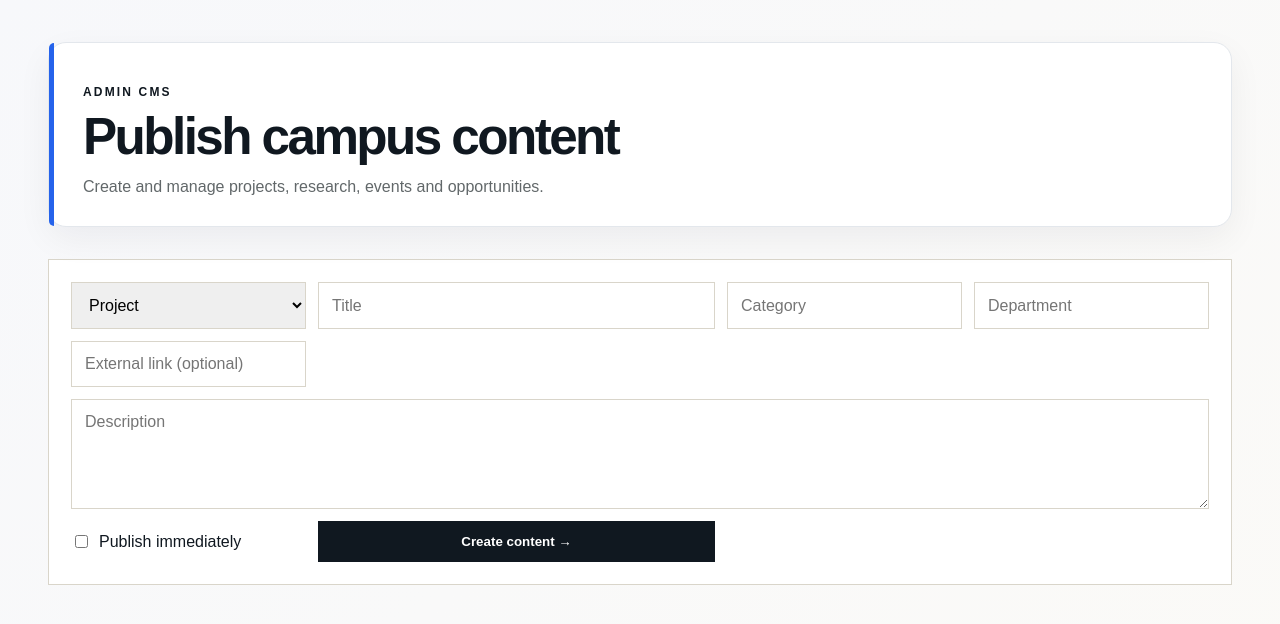
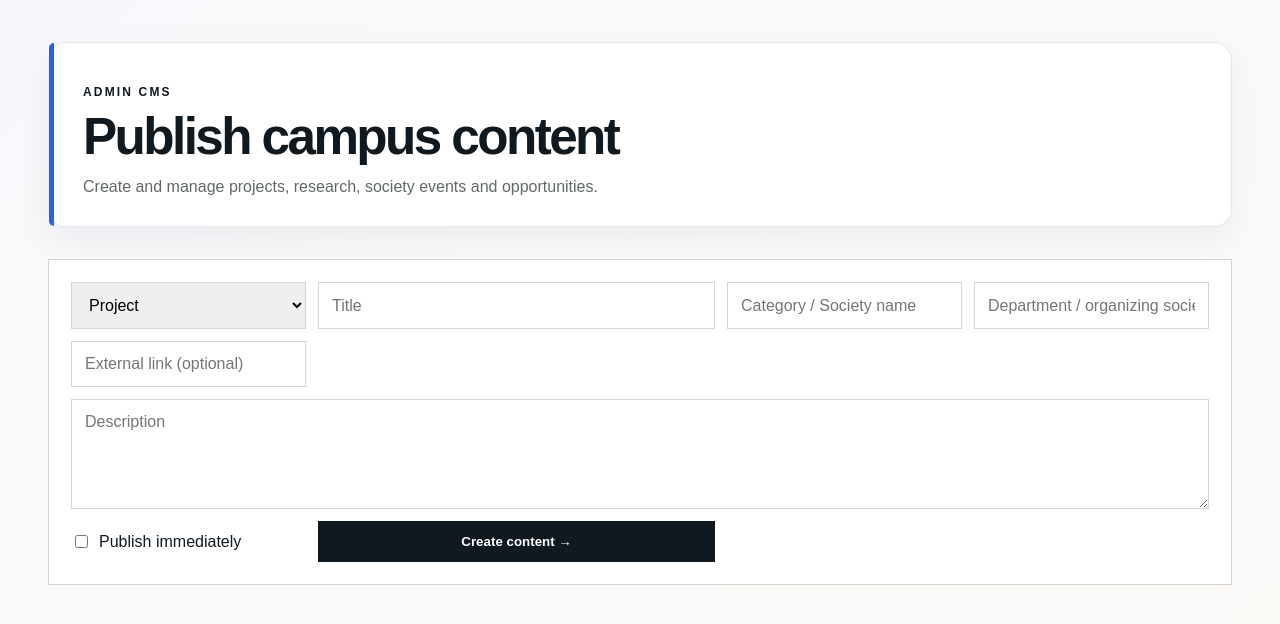
Before and after one commit to Tanishak1/RKGITM-Achievement-Hub, a Next.js app in the folder frontend/: page /admin/content in a window 1280 px wide. Shown: the top 624 px of the page. Built offline with nearby package versions, Linux system fonts and the light colour scheme; no server answers; sample sign-in values are in the browser's storage.

Commit message:
feat: align event publishing with campus societies

```diff
--- a/frontend/app/admin/content/page.tsx
+++ b/frontend/app/admin/content/page.tsx
@@ -10,6 +10,6 @@ export default function ContentManager(){const router=useRouter();const [items,s
  async function create(e:FormEvent<HTMLFormElement>){e.preventDefault();if(!API)return;setBusy(true);const fd=new FormData(e.currentTarget);const body={type:fd.get("type"),title:fd.get("title"),description:fd.get("description"),category:fd.get("category"),department:fd.get("department"),linkUrl:fd.get("linkUrl"),published:fd.get("published")==="on"};const r=await fetch(API+"/api/content/admin",{method:"POST",headers:{"Content-Type":"application/json",Authorization:"Bearer "+token()},body:JSON.stringify(body)});setBusy(false);if(r.ok){e.currentTarget.reset();setMsg("Content saved successfully.");await load()}else setMsg("Could not save content.");}
  async function remove(id:number){if(!API||!confirm("Delete this content item?"))return;const r=await fetch(API+"/api/content/admin/"+id,{method:"DELETE",headers:{Authorization:"Bearer "+token()}});if(r.ok)setItems(v=>v.filter(x=>x.id!==id));}
  async function toggle(x:Item){if(!API)return;const r=await fetch(API+"/api/content/admin/"+x.id,{method:"PUT",headers:{"Content-Type":"application/json",Authorization:"Bearer "+token()},body:JSON.stringify({...x,published:!x.published})});if(r.ok)setItems(v=>v.map(i=>i.id===x.id?{...i,published:!i.published}:i));}
- return <main className="adminShell"><aside className="sideNav"><div className="brandMark">RA</div><div><strong>Achievement Hub</strong><small>Content Manager</small></div><nav><a href="/admin">Achievement Records</a><a className="active" href="/admin/content">Content Management</a><a href="/faculty">Verification Queue</a><a href="/">Public Website</a></nav></aside><section className="adminMain"><header className="adminTop"><div><p className="eyebrow">ADMIN CMS</p><h1>Publish campus content</h1><p>Create and manage projects, research, events and opportunities.</p></div></header>
- <form className="cmsForm" onSubmit={create}><select name="type" required defaultValue="PROJECT"><option value="PROJECT">Project</option><option value="RESEARCH">Research</option><option value="EVENT">Event</option><option value="OPPORTUNITY">Opportunity</option></select><input name="title" required placeholder="Title"/><input name="category" placeholder="Category"/><input name="department" placeholder="Department"/><input name="linkUrl" type="url" placeholder="External link (optional)"/><textarea name="description" required placeholder="Description"/><label className="publishCheck"><input type="checkbox" name="published"/> Publish immediately</label><button disabled={busy}>{busy?"Saving…":"Create content →"}</button></form>{msg&&<div className="adminNotice">{msg}</div>}
+ return <main className="adminShell"><aside className="sideNav"><div className="brandMark">RA</div><div><strong>Achievement Hub</strong><small>Content Manager</small></div><nav><a href="/admin">Achievement Records</a><a className="active" href="/admin/content">Content Management</a><a href="/faculty">Verification Queue</a><a href="/">Public Website</a></nav></aside><section className="adminMain"><header className="adminTop"><div><p className="eyebrow">ADMIN CMS</p><h1>Publish campus content</h1><p>Create and manage projects, research, society events and opportunities.</p></div></header>
+ <form className="cmsForm" onSubmit={create}><select name="type" required defaultValue="PROJECT"><option value="PROJECT">Project</option><option value="RESEARCH">Research</option><option value="EVENT">Society Event</option><option value="OPPORTUNITY">Opportunity</option></select><input name="title" required placeholder="Title"/><input name="category" placeholder="Category / Society name"/><input name="department" placeholder="Department / organizing society"/><input name="linkUrl" type="url" placeholder="External link (optional)"/><textarea name="description" required placeholder="Description"/><label className="publishCheck"><input type="checkbox" name="published"/> Publish immediately</label><button disabled={busy}>{busy?"Saving…":"Create content →"}</button></form>{msg&&<div className="adminNotice">{msg}</div>}
  <div className="cmsList">{items.map(x=><article key={x.id}><div><span className="cmsType">{x.type}</span><h2>{x.title}</h2><p>{x.description}</p><small>{x.department||"All departments"} • {x.published?"Published":"Draft"}</small></div><div className="cmsActions"><button onClick={()=>toggle(x)}>{x.published?"Unpublish":"Publish"}</button><button className="danger" onClick={()=>remove(x.id)}>Delete</button></div></article>)}</div></section></main>}
```
